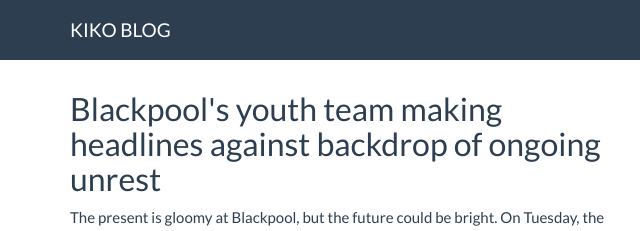
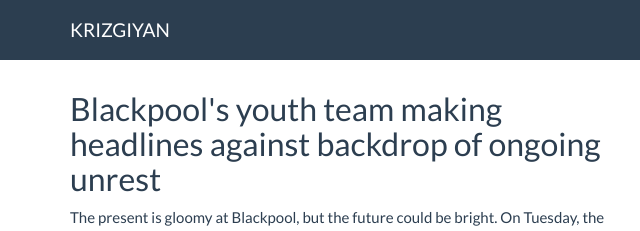
Before and after one commit to krisgiyan/github.io, a plain HTML site: page index.html in a window 1280 px wide. Shown: the top 231 px of the page, 0-640 px from the left. Drawn offline with Linux system fonts and the light colour scheme.

```diff
--- a/index.html
+++ b/index.html
@@ -12,7 +12,7 @@
         <div class="navbar navbar-default navbar-fixed-top text-uppercase">
             <div class="container">
                 <div class="navbar-header">
-                    <a href="index.html" class="navbar-brand">KIKO BLOG</a>
+                    <a href="index.html" class="navbar-brand">KRIZGIYAN</a>
 
                     <button type="button" class="navbar-toggle" data-toggle="collapse" data-target=".navbar-collapse">
                         <span class="icon-bar"></span>
```
